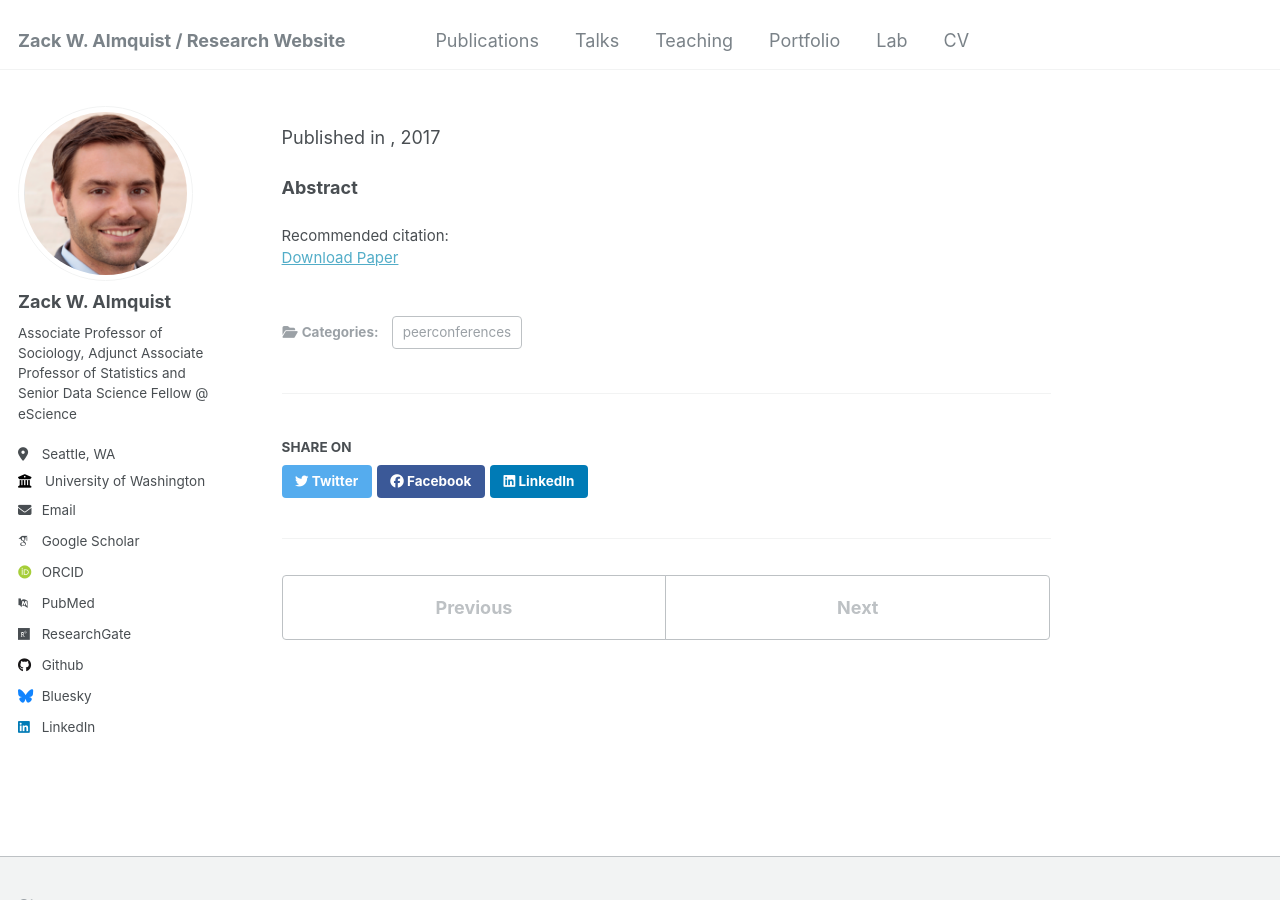
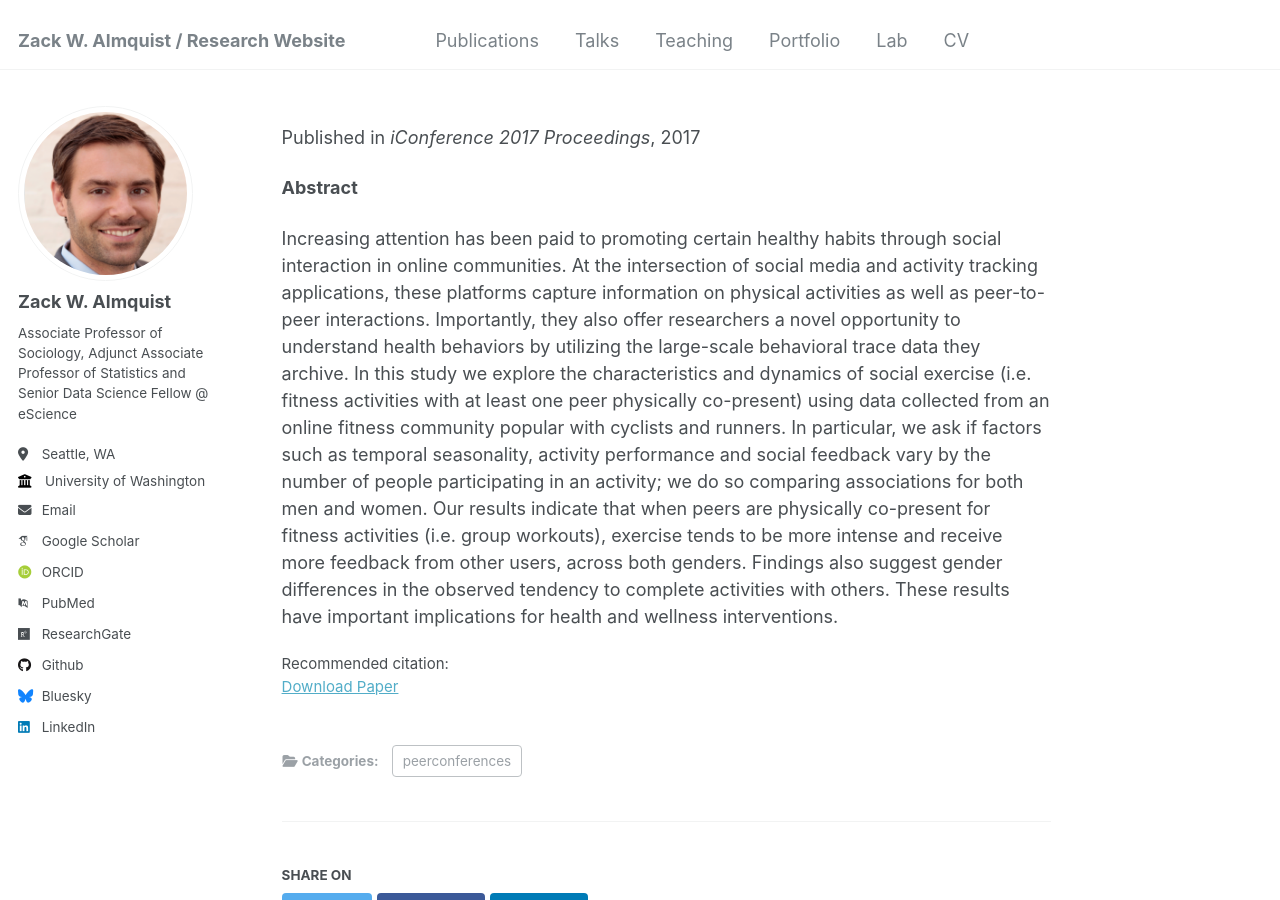
Before and after one commit to zalmquist/zalmquist.github.io, a Jekyll site: the page built from _publications/2017-01-01-ic.md, in a window 1280 px wide and 900 px high. Built offline with Jekyll 4.4.1, drawn with Linux system fonts in a browser that asks for light colours; some web fonts are replaced.

Commit message:
Update 2017-01-01-ic.md

```diff
--- a/_publications/2017-01-01-ic.md
+++ b/_publications/2017-01-01-ic.md
@@ -5,9 +5,11 @@ category: peerconferences
 permalink: /publication/2017-01-01-ic
 excerpt: ''
 date: 2017-01-01
-venue: ''
-paperurl: ''
+venue: 'iConference 2017 Proceedings'
+paperurl: 'https://depts.washington.edu/zalmquist/articles/almquist_iconf.pdf'
 citation: ''
 ---
 
 **Abstract**
+
+Increasing attention has been paid to promoting certain healthy habits through social interaction in online communities. At the intersection of social media and activity tracking applications, these platforms capture information on physical activities as well as peer-to-peer interactions. Importantly, they also offer researchers a novel opportunity to understand health behaviors by utilizing the large-scale behavioral trace data they archive. In this study we explore the characteristics and dynamics of social exercise (i.e. fitness activities with at least one peer physically co-present) using data collected from an online fitness community popular with cyclists and runners. In particular, we ask if factors such as temporal seasonality, activity performance and social feedback vary by the number of people participating in an activity; we do so comparing associations for both men and women. Our results indicate that when peers are physically co-present for fitness activities (i.e. group workouts), exercise tends to be more intense and receive more feedback from other users, across both genders. Findings also suggest gender differences in the observed tendency to complete activities with others. These results have important implications for health and wellness interventions.
```
